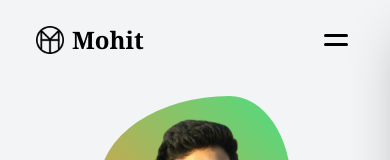
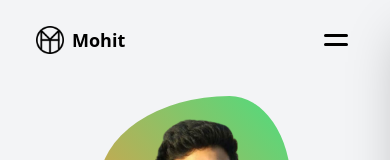
Before and after one commit to Mohit-au50/my_portfolio, a React (Vite) app: page / in a window 390 px wide. Shown: the top 160 px of the page. Built offline with nearby package versions, Linux system fonts and the light colour scheme.

Commit message:
update Header.jsx

```diff
--- a/src/components/Header.jsx
+++ b/src/components/Header.jsx
@@ -6,12 +6,12 @@ import Logo from "../assets/Logo.png";
 
 const Header = () => {
   return (
-    <header className="w-full h-[5rem] lg:h-[7rem] fixed px-9 lg:px-24 flex items-center">
-      <div className="w-full flex lg:flex-row lg:items-center justify-between">
+    <header className="z-10 w-full h-[5rem] lg:h-[7rem] fixed px-9 lg:px-24 flex items-center">
+      <div className="w-full flex lg:flex-row items-center justify-between">
         {/* logo image */}
         <Link to="/" className="flex gap-2 items-center">
           <img src={Logo} alt="" className="w-7 lg:w-10 lg:h-10 h-7" />
-          <h1 className="font-serif text-2xl font-semibold">Mohit</h1>
+          <span className="font-semibold text-lg">Mohit</span>
         </Link>
 
         {/* Desktop Navigation */}
```
